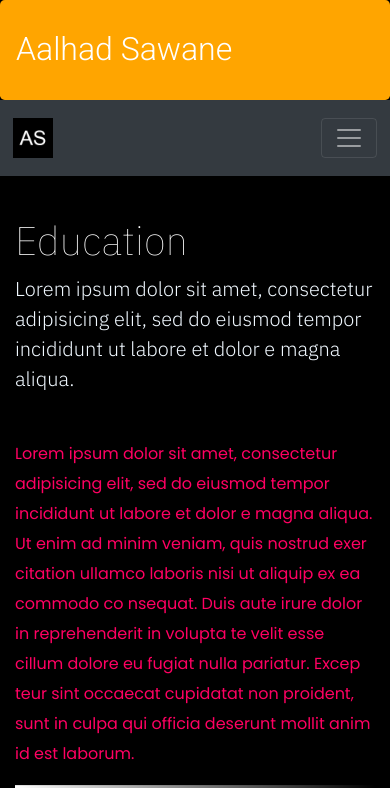
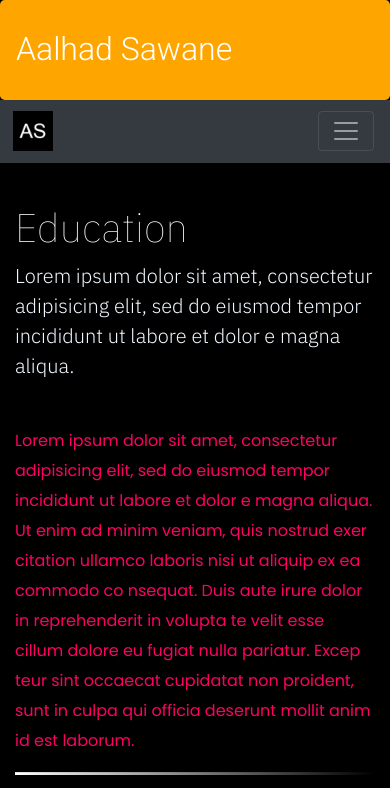
Before and after one commit to aalhadsawane/aalhadsawane.github.io, a plain HTML site: page index.html in a window 390 px wide. Shown: the top 788 px of the page. Drawn offline with nearby package versions, Linux system fonts and the light colour scheme.

Commit message:
Minor changes in navbar text alignment.

```diff
--- a/style.css
+++ b/style.css
@@ -30,15 +30,24 @@ body{
   color: rgb(255, 0, 98);
   font-family: 'Poppins', sans-serif;
 
+}
 
+
+nav{
+  font-family: 'IBM Plex Sans', sans-serif;
+  font-weight: 300;
+  font-size: large;
 }
+
+
 .navbar-toggler:focus{
   outline: none;
 
 }
 
 .navbar {
-  padding: 0.8rem;
+  padding-top: 0.8rem;
+  padding-bottom: 0.8rem;
 }
 .navbar-nav li {
   padding-right: 20px;
@@ -457,3 +466,15 @@ html{
 #gotoppc:active{
   transform: translateY(-8px);
 }
+
+@media (max-width:700px){
+    .navbar {
+      padding-top: 0.4rem;
+      padding-bottom: 0.4rem;
+      padding-left: 0.8rem;
+    }
+
+    .navbar-brand img{
+      margin-right: 0.2rem;
+    }
+}
```
